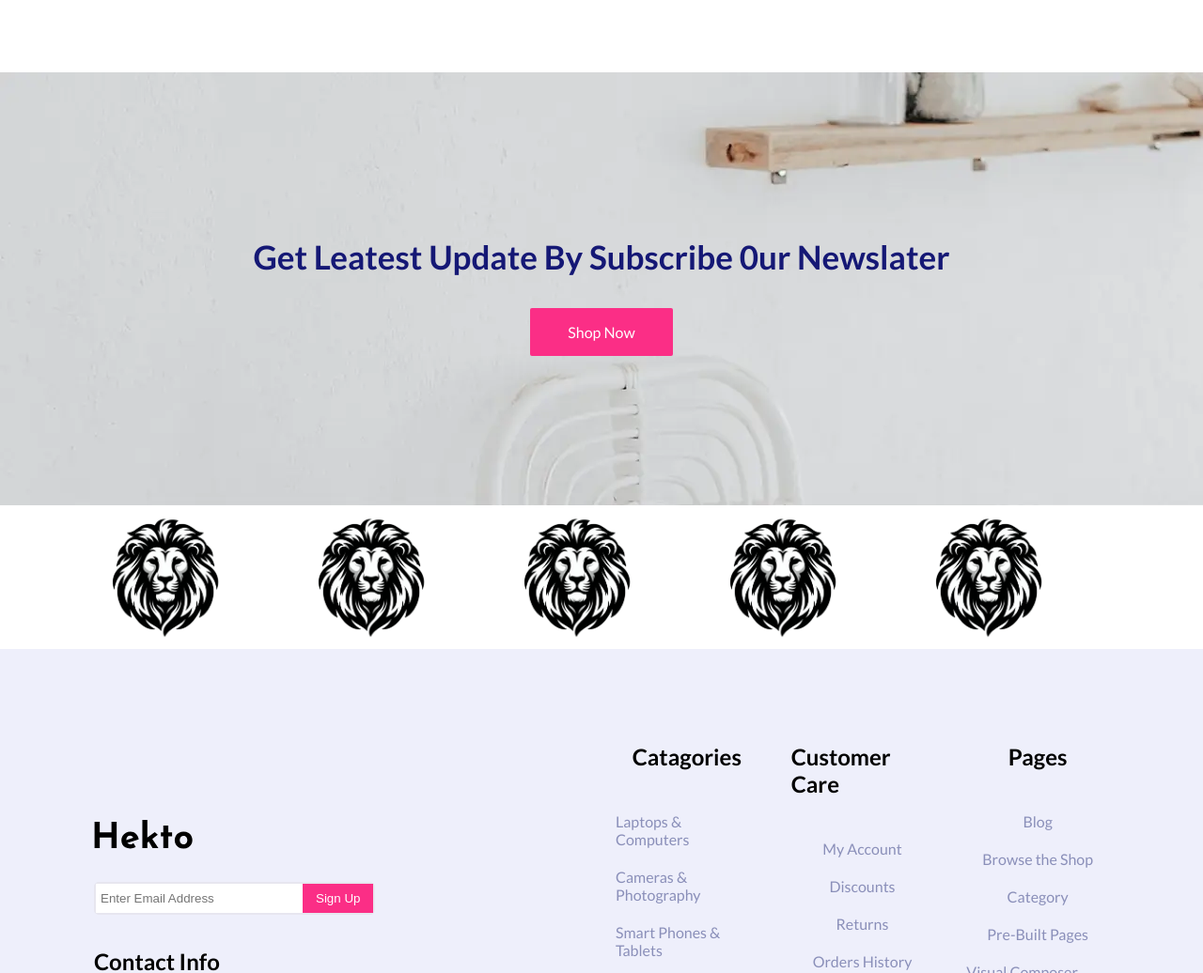
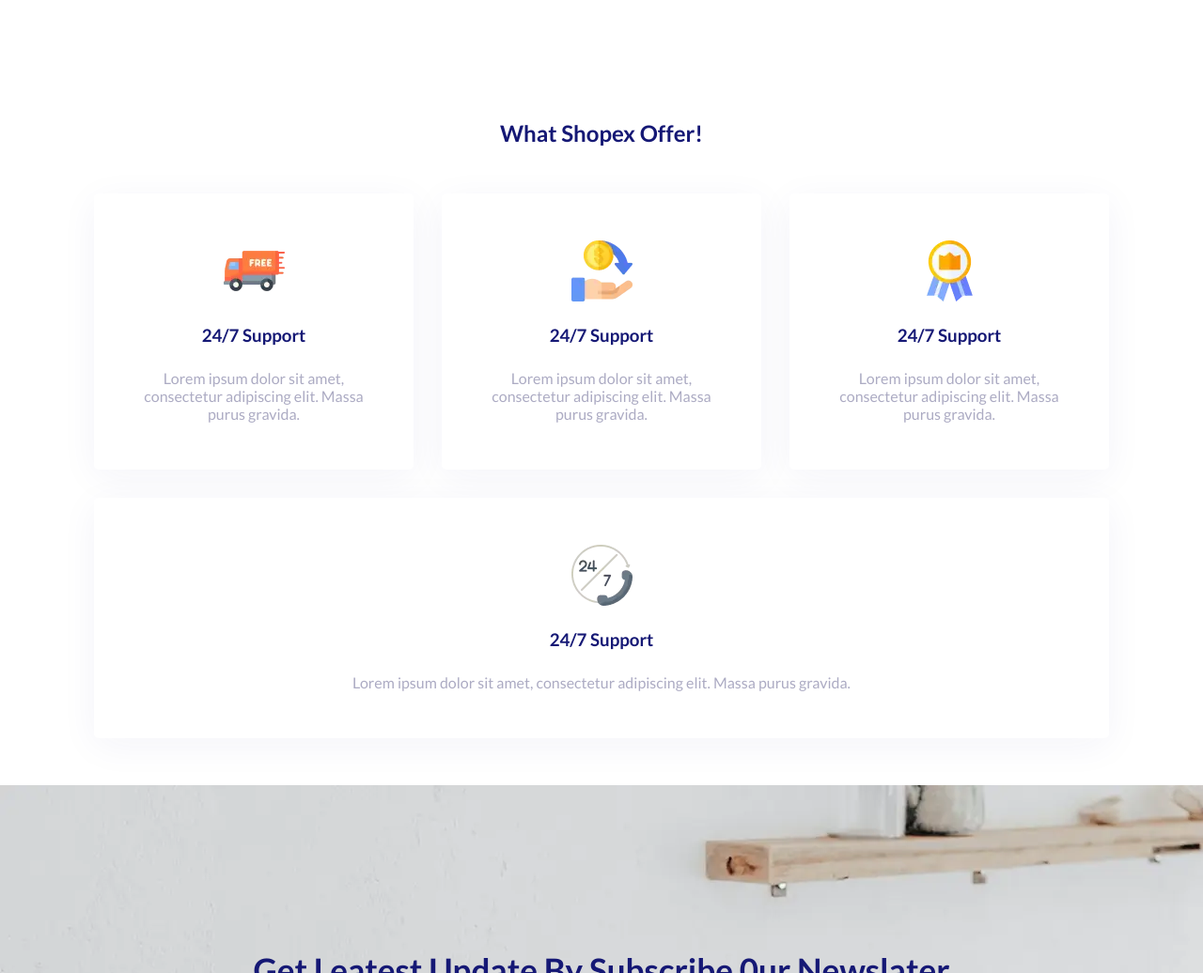
Before and after one commit to BaraaAlmassri/hekto_fs15, a plain HTML site: page index.html in a window 1280 px wide. Shown: the part 1920-2956 px from the top of the page at 94% size. Drawn offline with Linux system fonts and the light colour scheme.

Commit message:
create offers section

```diff
--- a/assets/main.css
+++ b/assets/main.css
@@ -255,6 +255,64 @@ body {
 
 /* end featured-product */
 
+
+/*  start offers  */
+.offers {
+    padding: 50px 0 ;
+}
+
+.offers .row {
+    gap: 30px;
+}
+
+.offers h2 {
+    color: #151875;
+    margin-bottom: 50px;
+}
+
+.offer {
+    padding: 50px;
+    text-align: center;
+    gap:25px;
+    flex: 1 0 270px;
+    background-color: #fff;
+    box-shadow: 0px 8px 40px 0px rgba(49, 32, 138, 0.05);
+    border-radius: 5px;
+}
+
+.offer img {
+    width: 65px;
+    height: 65px;
+    object-fit: contain;
+}
+
+.offer h3 {
+    color: #151875;
+}
+
+.offer p {
+    color: #ACABC3;
+}
+
+@media screen and (max-width:992px) {
+    .offer{
+
+        flex: 1 0 calc((100% - 30px) / 2);
+    }
+}
+
+@media screen and (max-width:576px) {
+    .offer{
+        flex: 1 0 270px;
+    }
+}
+
+
+
+
+
+
+/*   end offers   */
 /* start newslater */
 
 .newslater {
--- a/index.html
+++ b/index.html
@@ -268,6 +268,52 @@
       </div>
     </section>
 
+    <section class="offers text-center">
+      <div class="container">
+        <h2>What Shopex Offer!</h2>
+        <div class="row">
+          <div class="offer d-flex flex-direction">
+            <img src="./assets/img/offers/freedelivery.webp" alt="van" />
+            <h3>24/7 Support</h3>
+            <p>
+              Lorem ipsum dolor sit amet, consectetur adipiscing elit. Massa
+              purus gravida.
+            </p>
+          </div>
+          <div class="offer d-flex flex-direction">
+            <img src="./assets/img/offers/cashback.webp" alt="cashback" />
+            <h3>24/7 Support</h3>
+            <p>
+              Lorem ipsum dolor sit amet, consectetur adipiscing elit. Massa
+              purus gravida.
+            </p>
+          </div>
+          <div class="offer d-flex flex-direction">
+            <img
+              src="./assets/img/offers/premium-quality.webp"
+              alt="premium-quality"
+            />
+            <h3>24/7 Support</h3>
+            <p>
+              Lorem ipsum dolor sit amet, consectetur adipiscing elit. Massa
+              purus gravida.
+            </p>
+          </div>
+          <div class="offer d-flex flex-direction">
+            <img
+              src="./assets/img/offers/24-hours-support.webp"
+              alt="24-hours-support"
+            />
+            <h3>24/7 Support</h3>
+            <p>
+              Lorem ipsum dolor sit amet, consectetur adipiscing elit. Massa
+              purus gravida.
+            </p>
+          </div>
+        </div>
+      </div>
+    </section>
+
     <section class="newslater">
       <h2>Get Leatest Update By Subscribe 0ur Newslater</h2>
       <a href="#" class="btn text-white shop-btn">Shop Now</a>
```
Also changed, not shown: assets/img/offers/24-hours-support.webp (added), assets/img/offers/cashback.webp (added), assets/img/offers/freedelivery.webp (added), assets/img/offers/premium-quality.webp (added).
